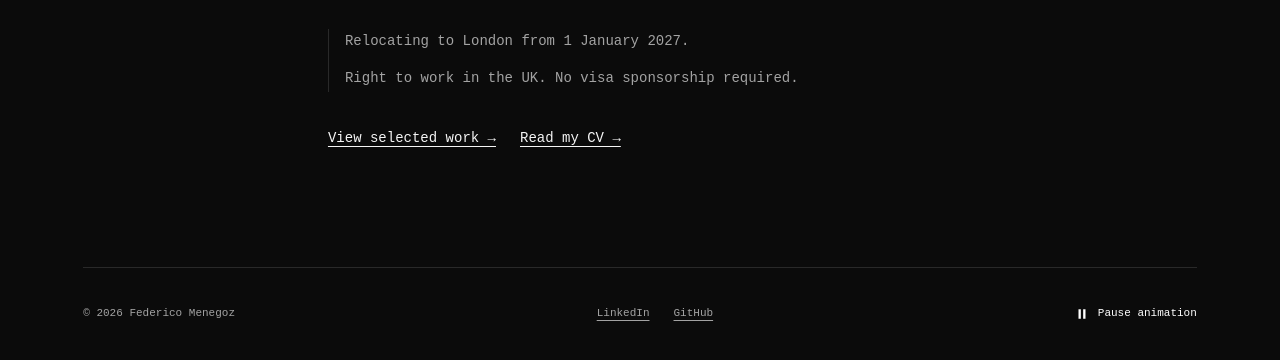
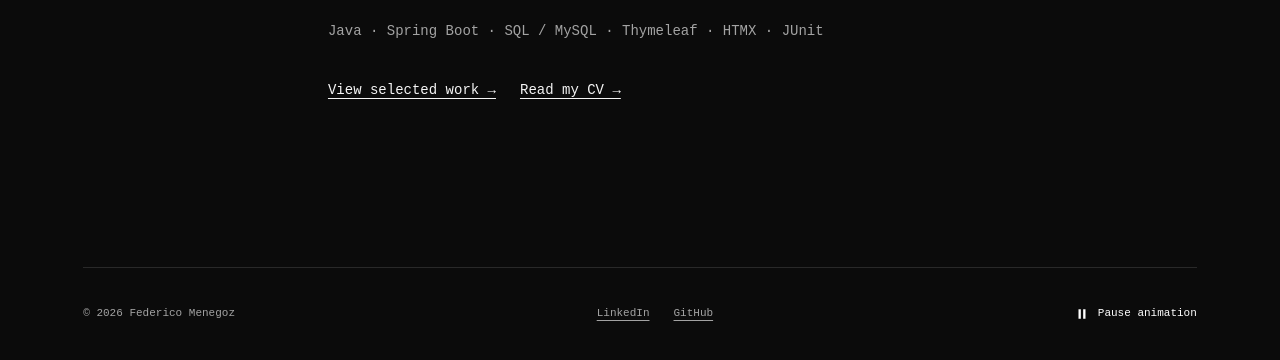
Before and after one commit to FedericoMenegoz/federico-menegoz-web, a plain HTML site: page dist/index.html in a window 1280 px wide. Shown: the part 440-800 px from the top of the page. Drawn offline with Linux system fonts and the light colour scheme.

Commit message:
Archive internal documentation and simplify home content

```diff
--- a/dist/index.html
+++ b/dist/index.html
@@ -100,10 +100,6 @@
                 <h2 id="home-title" class="profile-headline">Full-Stack Developer<br>Java &amp; Spring Boot</h2>
                 <p class="profile-summary">I build and modernise Java applications, taking features from database changes through backend services to the user interface.</p>
                 <p class="profile-stack">Java · Spring Boot · SQL / MySQL · Thymeleaf · HTMX · JUnit</p>
-                <div class="profile-availability">
-                  <p>Relocating to London from <time datetime="2027-01-01">1 January 2027</time>.</p>
-                  <p>Right to work in the UK. No visa sponsorship required.</p>
-                </div>
                 <nav class="profile-actions" aria-label="Explore my work">
                   <a href="#projects">View selected work →</a>
                   <a href="#cv">Read my CV →</a>
```
Also changed, not shown: 5 other files.
